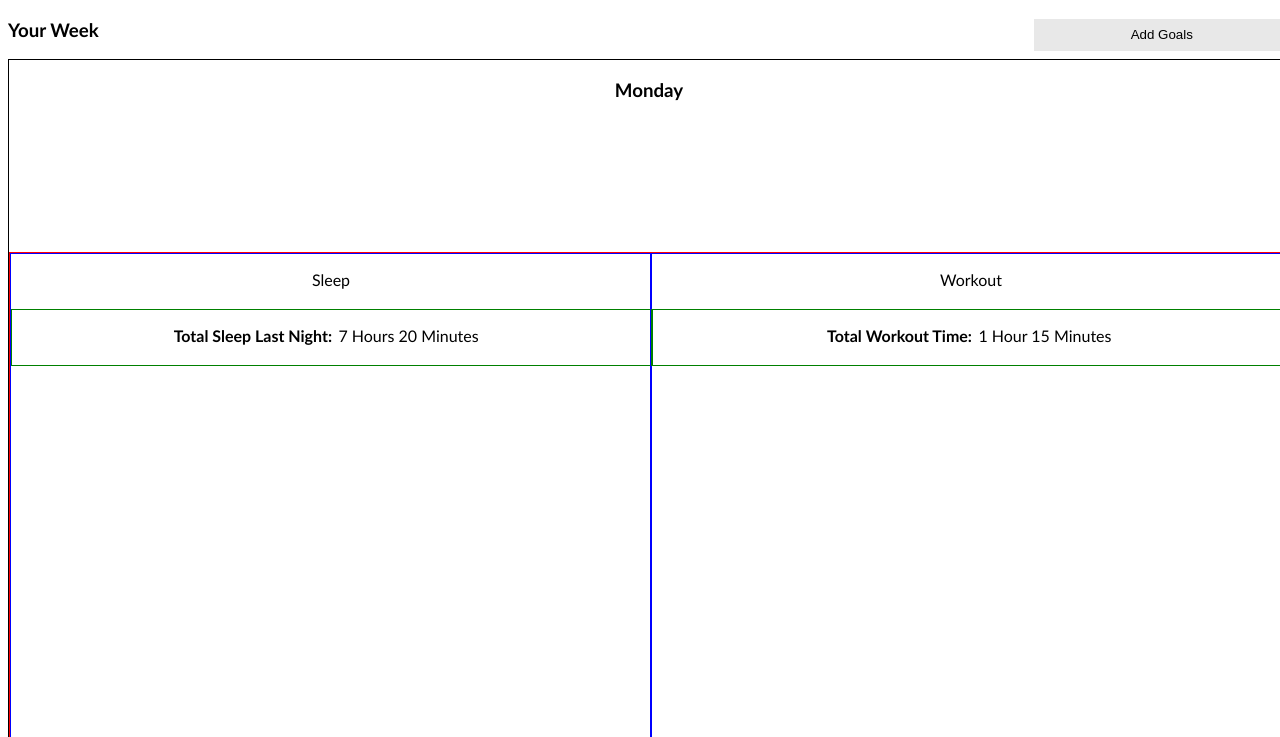
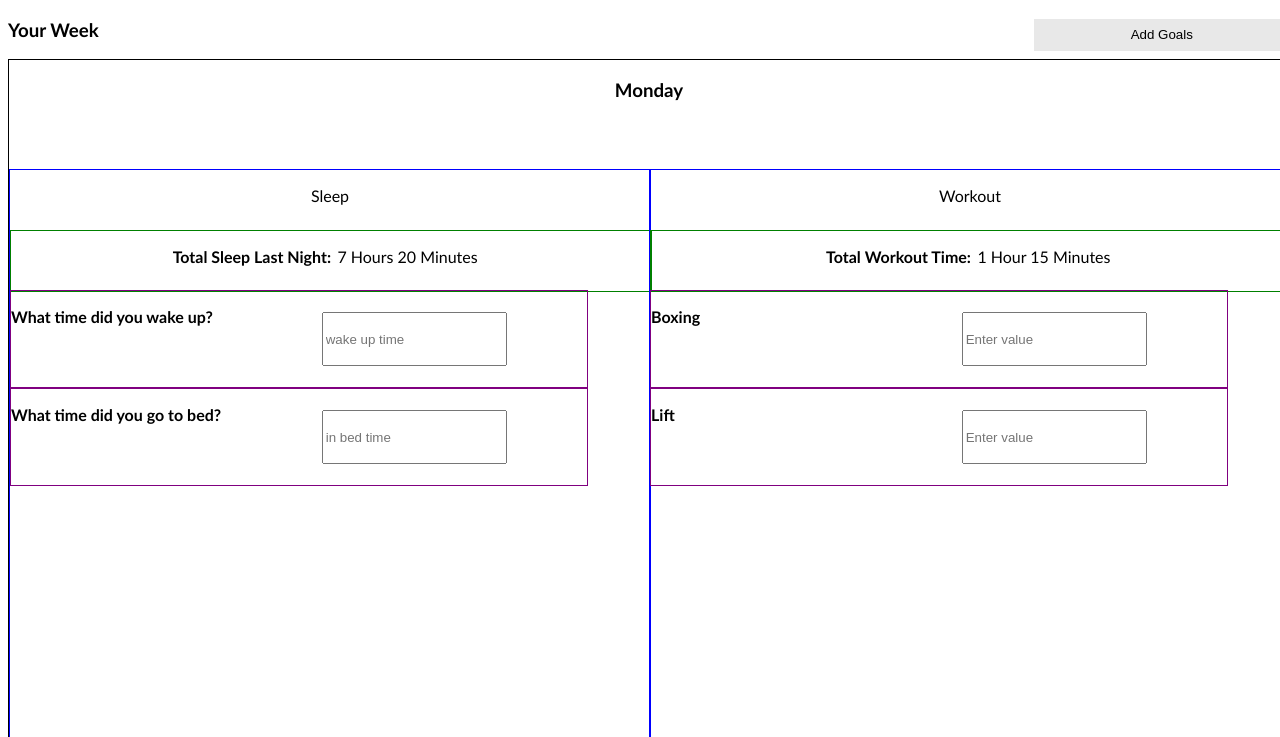
Before and after one commit to imbayard/Stooble, a React app: page / in a window 1280 px wide. Shown: the part 63-800 px from the top of the page. Built offline with nearby package versions, Linux system fonts and the light colour scheme.

Commit message:
Some styling, also added list of inputs and refactored a tad

```diff
--- a/src/core/CheckInModules/CIModule.js
+++ b/src/core/CheckInModules/CIModule.js
@@ -12,6 +12,7 @@ export default function CIModule({
         <div className='ci-module'>
             <p className='ci-module-header'>{header}</p>
             {MainTracker}
+            {CIBody}
         </div>
     )
 }
--- /dev/null
+++ b/src/core/CheckInModules/SleepModule.js
@@ -0,0 +1,49 @@
+import React from 'react'
+
+// Components
+import CIModule from './CIModule'
+import ValueTrackerDisplayOnly from '../ValueTrackers/ValueTrackerDisplayOnly'
+import ValueTrackerInput from '../ValueTrackers/ValueTrackerInput'
+import TextInput from '../ValueTrackers/TextInput'
+
+export default function SleepModule({
+    sleepConstants,
+    sleep,
+    handleSleepChange
+}) {
+    return (
+        <CIModule
+            header={sleepConstants.header}
+            MainTracker={
+                <ValueTrackerDisplayOnly
+                    label={sleepConstants.label}
+                    value="7 Hours 20 Minutes"
+                />
+            }
+            CIBody={
+                <div>
+                    <ValueTrackerInput
+                        label='What time did you wake up?'
+                        inputComponent={
+                            <TextInput
+                                placeHolder="wake up time"
+                                changer={(val) => handleSleepChange('wake', val)}
+                                val={sleep.wake}
+                            />
+                        }
+                    />
+                    <ValueTrackerInput
+                        label='What time did you go to bed?'
+                        inputComponent={
+                            <TextInput
+                                placeHolder="in bed time"
+                                changer={(val) => handleSleepChange('sleepAt', val)}
+                                val={sleep.sleepAt}
+                            />
+                        }
+                    />
+                </div>
+            }
+        />
+    )
+}
--- /dev/null
+++ b/src/core/CheckInModules/WorkoutModule.js
@@ -0,0 +1,30 @@
+import React from 'react'
+
+import CIModule from './CIModule'
+import ValueTrackerDisplayOnly from '../ValueTrackers/ValueTrackerDisplayOnly'
+import ListOfInputs from '../ValueTrackers/ListOfInputs'
+
+export default function WorkoutModule({
+    workoutConstants,
+    handleWorkoutsChange,
+    workouts
+}) {
+    return (
+        <CIModule
+            header={workoutConstants.header}
+            MainTracker={
+                <ValueTrackerDisplayOnly
+                    label={workoutConstants.label}
+                    value="1 Hour 15 Minutes"
+                />
+            }
+            CIBody={
+                <ListOfInputs
+                    changer={handleWorkoutsChange}
+                    inputType='text'
+                    values={workouts}
+                />
+            }
+        />
+    )
+}
--- a/src/core/DailyCheckIn.css
+++ b/src/core/DailyCheckIn.css
@@ -2,20 +2,32 @@
     border: 1px solid black;
     width: 100vw;
     height: 300vh;
-    display: grid;
-    grid-template-rows: 8% 23% 23% 23% 23%;
+    display: block;
 }
 
 .main-ci-header {
     width: 100%;
-    height: 100%;
+    height: 3%;
     text-align: center;
 }
 
-.ci-module-row {
-    width: 100%;
-    height: 100%;
-    border: 1px solid red;
-    display: grid;
-    grid-template-columns: 50% 50%;
+.ci-module-obj {
+    float: left;
+    width: 50%;
+    height: 25%;
 }
+
+@media screen and (max-width: 800px) {
+    .daily-check-in {
+        height: 600vh;
+    }
+
+    .ci-module-obj {
+        width: 100%;
+        height: 12%;
+    }
+
+    .main-ci-header {
+        height: 2%;
+    }
+}
--- a/src/core/DailyCheckIn.js
+++ b/src/core/DailyCheckIn.js
@@ -7,6 +7,11 @@ import './DailyCheckIn.css'
 import GratitudePlatfrom from './GratitudePlatform'
 import CIModule from './CheckInModules/CIModule';
 import ValueTrackerDisplayOnly from './ValueTrackers/ValueTrackerDisplayOnly';
+import TextInput from './ValueTrackers/TextInput'
+import ValueTrackerInput from './ValueTrackers/ValueTrackerInput'
+import ListOfInputs from './ValueTrackers/ListOfInputs'
+import SleepModule from './CheckInModules/SleepModule'
+import WorkoutModule from './CheckInModules/WorkoutModule'
 
 // Data
 import Days from '../data/days.json'
@@ -15,30 +20,47 @@ import CIs from '../data/checkInTypes.json'
 export default function DailyCheckIn({
 
 }) {
+    const [sleep, setSleep] = useState({ wake: '', sleepAt: '', totalSleep: '' });
+    const handleSleepChange = (type, value) => {
+        if (type === 'wake') {
+            setSleep({wake: value, sleepAt: sleep.sleepAt, totalSleep: sleep.totalSleep})
+        } else if (type === 'sleepAt') {
+            setSleep({sleepAt: value, totalSleep: sleep.totalSleep, wake: sleep.wake})
+        }
+        console.log(sleep)
+    }
+    const [workouts, setWorkouts] = useState([{ type: 'Boxing', value: '' }, {type: 'Lift', value: ''}])
+    const handleWorkoutsChange = (value, index) => {
+        const newWos = []
+        for (let i = 0; i < workouts.length; i++) {
+            if (i === index) {
+                const old = workouts[i]
+                newWos.push({ type: old.type, value: value })
+            } else {
+                newWos.push(workouts[i])
+            }
+        }
+        setWorkouts(newWos)
+        console.log(workouts)
+    }
     return (
         <div className='daily-check-in'>
             <h3 className='main-ci-header'>{getDayName()}</h3>
-            <span className='ci-module-row'>
-                <CIModule
-                    header={CIs.sleep.header}
-                    MainTracker={
-                        <ValueTrackerDisplayOnly
-                            label={CIs.sleep.label}
-                            value="7 Hours 20 Minutes"
-                        />
-                    }
-                />
-                <CIModule
-                    header={CIs.workout.header}
-                    MainTracker={
-                        <ValueTrackerDisplayOnly
-                            label={CIs.workout.label}
-                            value="1 Hour 15 Minutes"
-                        />
-                    }
+            <span className='ci-module-obj'>
+                <SleepModule
+                    sleepConstants={CIs.sleep}
+                    sleep={sleep}
+                    handleSleepChange={handleSleepChange}
                 />
             </span>
-            <span className='ci-module-row'>
+            <span className='ci-module-obj'>
+                <WorkoutModule
+                    workoutConstants={CIs.workout}
+                    workouts={workouts}
+                    handleWorkoutsChange={handleWorkoutsChange}
+                />
+            </span>
+            <span className='ci-module-obj'>
                 <CIModule
                     header={CIs.phone.header}
                     MainTracker={
@@ -48,6 +70,8 @@ export default function DailyCheckIn({
                         />
                     }
                 />
+            </span>
+            <span className='ci-module-obj'>
                 <CIModule
                     header={CIs.reading.header}
                     MainTracker={
@@ -58,7 +82,7 @@ export default function DailyCheckIn({
                     }
                 />
             </span>
-            <span className='ci-module-row'>
+            <span className='ci-module-obj'>
                 <CIModule
                     header={CIs.money.header}
                     MainTracker={
@@ -68,6 +92,8 @@ export default function DailyCheckIn({
                         />
                     }
                 />
+            </span>
+            <span className='ci-module-obj'>
                 <CIModule
                     header={CIs.mealsnacks.header}
                     MainTracker={
@@ -84,7 +110,7 @@ export default function DailyCheckIn({
                     }
                 />
             </span>
-            <span className='ci-module-row'>
+            <span className='ci-module-obj'>
                 <CIModule
                     header={CIs.mindfulness.header}
                     MainTracker={
@@ -94,6 +120,8 @@ export default function DailyCheckIn({
                         />
                     }
                 />
+            </span>
+            <span className='ci-module-obj'>
                 <CIModule header='Mood' />
             </span>
         </div>
--- /dev/null
+++ b/src/core/ValueTrackers/ListOfInputs.js
@@ -0,0 +1,35 @@
+import React from 'react'
+
+// Styling
+import './ListOfInputs.css'
+
+// Components
+import ValueTrackerInput from './ValueTrackerInput'
+import TextInput from './TextInput'
+
+export default function ListOfInputs({
+    values,
+    changer,
+    inputType
+}) {
+    return (
+        <div className='list-of-inputs'>
+            {
+                values.map((value, i) => {
+                    return (<ValueTrackerInput
+                        label={value.type}
+                        inputComponent={
+                            inputType === 'text' ?
+                                <TextInput
+                                    placeHolder="Enter value"
+                                    val={value.value}
+                                    changer={(val) => changer(val, i)}
+                                /> :
+                                <> </>
+                        }
+                    />)
+                })
+            }
+        </div>
+    )
+}
--- /dev/null
+++ b/src/core/ValueTrackers/TextInput.js
@@ -0,0 +1,11 @@
+import React from 'react'
+
+export default function TextInput({
+    placeHolder,
+    changer,
+    val
+}) {
+    return (
+        <input className='custom-text-input' placeholder={placeHolder} onChange={(e) => changer(e.target.value)} value={val}/>
+    )
+}
--- /dev/null
+++ b/src/core/ValueTrackers/ValueTrackerInput.css
@@ -0,0 +1,17 @@
+.value-tracker-input {
+    border: 1px solid purple;
+    height: 20%;
+    width: 90%;
+    display: grid;
+    grid-template-columns: 40% 60%;
+}
+
+.vt-i-label {
+    padding: 0;
+    font-weight: bold;
+}
+
+.custom-text-input {
+    height: 50%;
+    margin: auto;
+}
--- /dev/null
+++ b/src/core/ValueTrackers/ValueTrackerInput.js
@@ -0,0 +1,16 @@
+import React from 'react'
+
+// Styling
+import './ValueTrackerInput.css'
+
+export default function ValueTrackerInput({
+    label,
+    inputComponent
+}) {
+    return (
+        <div className='value-tracker-input'>
+            <p className='vt-i-label'>{label}</p>
+            {inputComponent}
+        </div>
+    )
+}
```
Also changed, not shown: src/core/ValueTrackers/ListOfInputs.css (added).
